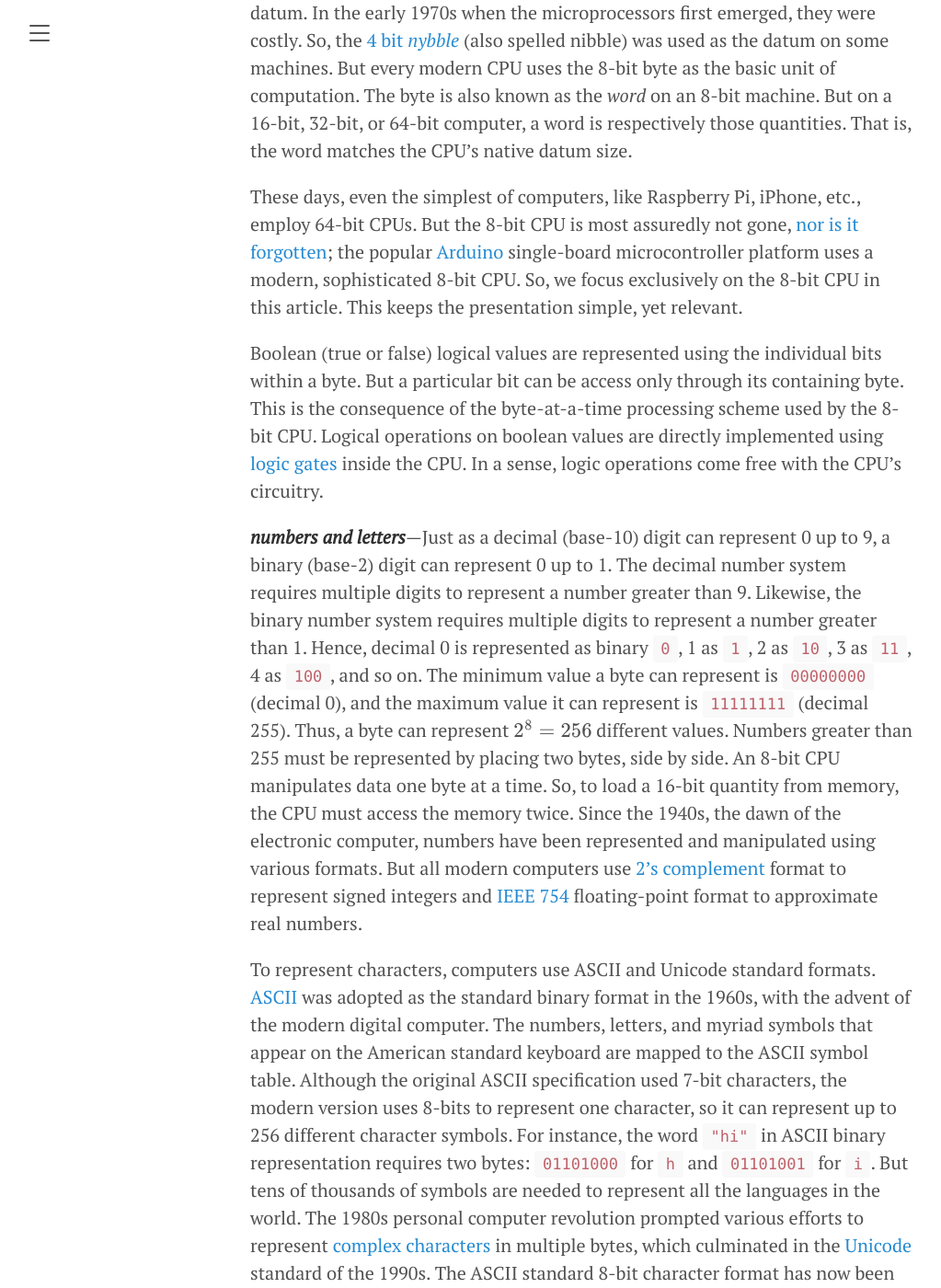
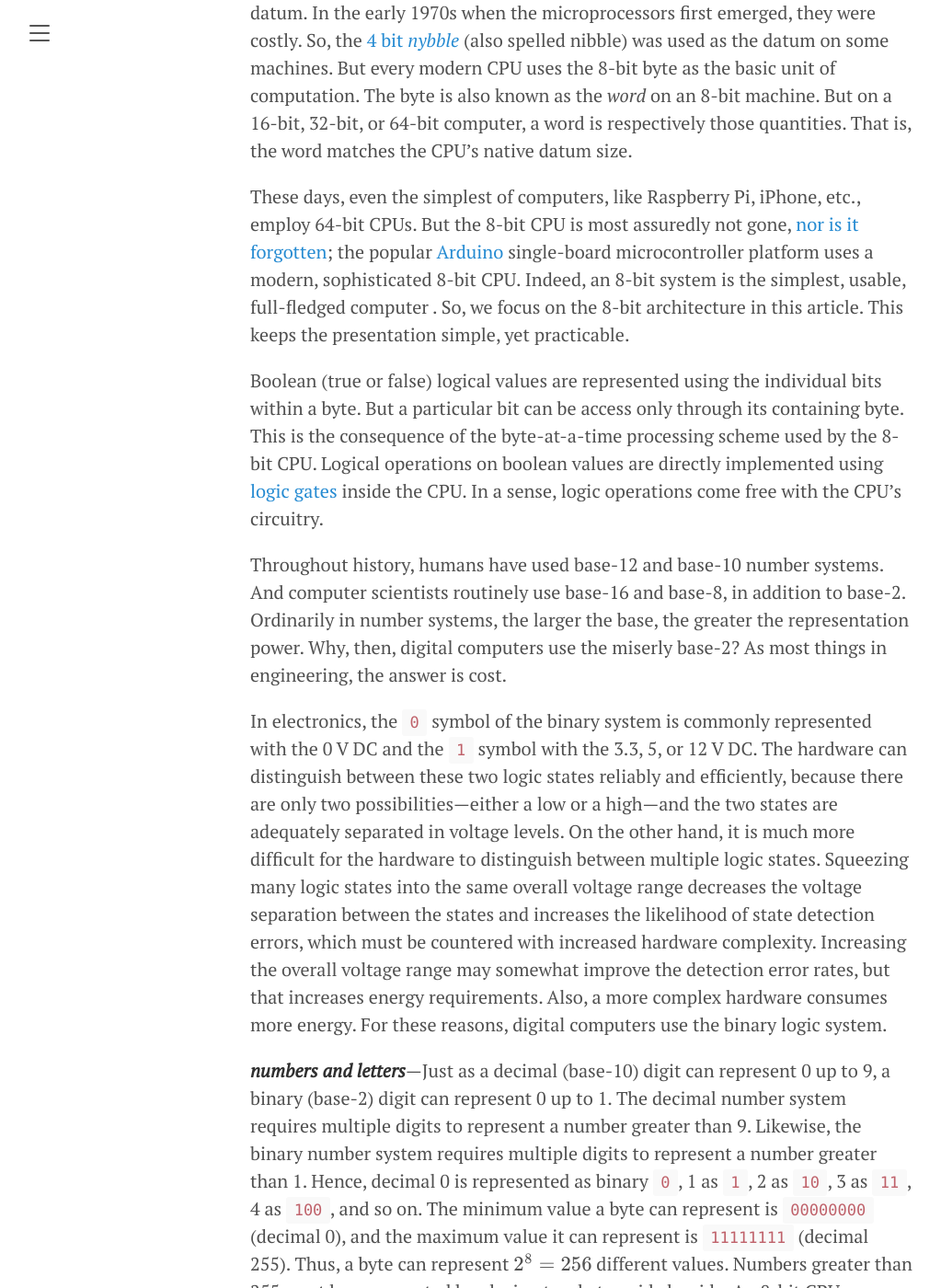
Before and after one commit to amenzwa/amenzwa.github.io, a Jekyll site: the page built from computing/HowComputersWork.md, in a window 1280 px wide and 1400 px high, scrolled down 2584 px. Shown: the whole window at 92% size, without its empty margins (8-1031 px from the left). Built offline with Jekyll 4.4.1, drawn with Linux system fonts in a browser that asks for light colours; our own code applies the rules of GitHub Pages for plain Markdown files; formulas are drawn with MathJax 3.

Commit message:
why use base-2

```diff
--- a/computing/HowComputersWork.md
+++ b/computing/HowComputersWork.md
@@ -29,9 +29,13 @@ I shall now describe how a computer jacks itself up from twiddling bits to playi
 
 ***bits, bytes, and booleans***—The name "digital computer" derives from the fact that this device can manipulate only *b*inary dig*its* (bits). A *[bit](https://en.wikipedia.org/wiki/Bit)* can be either `0` (false) or `1` (true). The simplest modern computer is the 1980s 8-bit [home computer](https://en.wikipedia.org/wiki/Home_computer). Such a computer is called the "8-bit" machine, because it manipulates an 8-bit quantity, a byte, at a time. Traditionally, a [*byte*](https://en.wikipedia.org/wiki/Byte) was the number of bits needed to hold a character. At one time, [6 bits](https://en.wikipedia.org/wiki/Six-bit_character_code), [7 bits](https://en.wikipedia.org/wiki/ASCII), and [9 bits](https://en.wikipedia.org/wiki/Honeywell_6000_series) were also used as the byte datum. In the early 1970s when the microprocessors first emerged, they were costly. So, the [4 bit *nybble*](https://en.wikipedia.org/wiki/4-bit_computing) (also spelled nibble) was used as the datum on some machines. But every modern CPU uses the 8-bit byte as the basic unit of computation. The byte is also known as the *word* on an 8-bit machine. But on a 16-bit, 32-bit, or 64-bit computer, a word is respectively those quantities. That is, the word matches the CPU's native datum size.
 
-These days, even the simplest of computers, like Raspberry Pi, iPhone, etc., employ 64-bit CPUs. But the 8-bit CPU is most assuredly not gone, [nor is it forgotten](https://youtu.be/HyznrdDSSGM); the popular [Arduino](https://en.wikipedia.org/wiki/Arduino) single-board microcontroller platform uses a modern, sophisticated 8-bit CPU. So, we focus exclusively on the 8-bit CPU in this article. This keeps the presentation simple, yet relevant.
+These days, even the simplest of computers, like Raspberry Pi, iPhone, etc., employ 64-bit CPUs. But the 8-bit CPU is most assuredly not gone, [nor is it forgotten](https://youtu.be/HyznrdDSSGM); the popular [Arduino](https://en.wikipedia.org/wiki/Arduino) single-board microcontroller platform uses a modern, sophisticated 8-bit CPU. Indeed, an 8-bit system is the simplest, usable, full-fledged computer . So, we focus on the 8-bit architecture in this article. This keeps the presentation simple, yet practicable.
 
 Boolean (true or false) logical values are represented using the individual bits within a byte. But a particular bit can be access only through its containing byte. This is the consequence of the byte-at-a-time processing scheme used by the 8-bit CPU. Logical operations on boolean values are directly implemented using [logic gates](https://en.wikipedia.org/wiki/Logic_gate) inside the CPU. In a sense, logic operations come free with the CPU's circuitry.
+
+Throughout history, humans have used base-12 and base-10 number systems. And computer scientists routinely use base-16 and base-8, in addition to base-2. Ordinarily in number systems, the larger the base, the greater the representation power. Why, then, digital computers use the miserly base-2? As most things in engineering, the answer is cost.
+
+In electronics, the `0` symbol of the binary system is commonly represented with the 0 V DC and the `1` symbol with the 3.3, 5, or 12 V DC. The hardware can distinguish between these two logic states reliably and efficiently, because there are only two possibilities—either a low or a high—and the two states are adequately separated in voltage levels. On the other hand, it is much more difficult for the hardware to distinguish between multiple logic states. Squeezing many logic states into the same overall voltage range decreases the voltage separation between the states and increases the likelihood of state detection errors, which must be countered with increased hardware complexity. Increasing the overall voltage range may somewhat improve the detection error rates, but that increases energy requirements. Also, a more complex hardware consumes more energy. For these reasons, digital computers use the binary logic system.
 
 ***numbers and letters***—Just as a decimal (base-10) digit can represent 0 up to 9, a binary (base-2) digit can represent 0 up to 1. The decimal number system requires multiple digits to represent a number greater than 9. Likewise, the binary number system requires multiple digits to represent a number greater than 1. Hence, decimal 0 is represented as binary `0`, 1 as `1`, 2 as `10`, 3 as `11`, 4 as `100`, and so on. The minimum value a byte can represent is `00000000` (decimal 0), and the maximum value it can represent is `11111111` (decimal 255). Thus, a byte can represent $2^8 = 256$ different values. Numbers greater than 255 must be represented by placing two bytes, side by side. An 8-bit CPU manipulates data one byte at a time. So, to load a 16-bit quantity from memory, the CPU must access the memory twice. Since the 1940s, the dawn of the electronic computer, numbers have been represented and manipulated using various formats. But all modern computers use [2's complement](https://en.wikipedia.org/wiki/Two%27s_complement) format to represent signed integers and [IEEE 754](https://en.wikipedia.org/wiki/IEEE_754) floating-point format to approximate real numbers.
 
```
